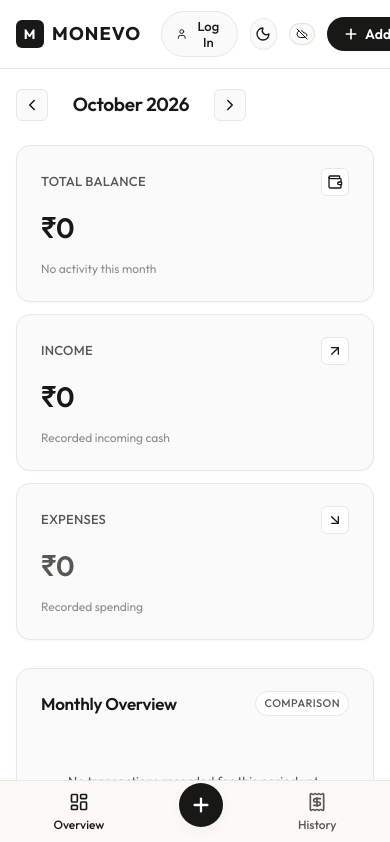
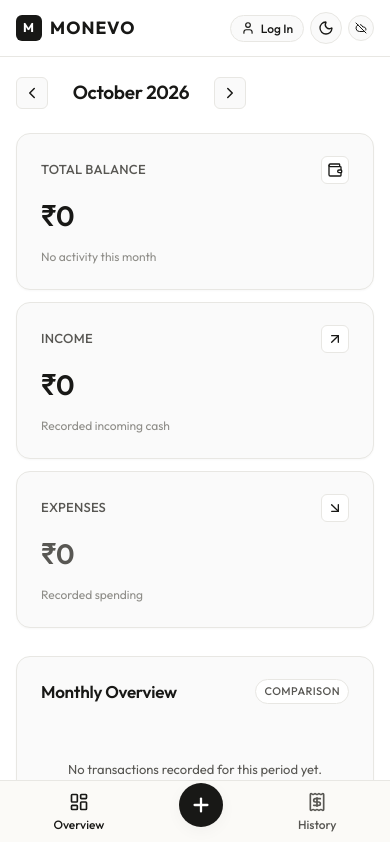
Before and after one commit to RohanCodesDev/Monevo, a React (Vite) app in the folder frontend/: page / in a window 390 px wide. Shown: the top 842 px of the page. Built offline with nearby package versions, Linux system fonts and the light colour scheme; no server answers.

Commit message:
fix: mobile header layout and remove redundant add button on small screens

```diff
--- a/frontend/src/components/Header.css
+++ b/frontend/src/components/Header.css
@@ -11,17 +11,18 @@
 .header-inner {
   max-width: 1200px;
   margin: 0 auto;
-  height: 68px;
+  height: 64px;
   display: flex;
   align-items: center;
   justify-content: space-between;
-  gap: 20px;
+  gap: 16px;
 }
 
 .header-brand-group {
   display: flex;
   align-items: baseline;
-  gap: 14px;
+  gap: 12px;
+  flex-shrink: 0;
 }
 
 .header-logo {
@@ -38,17 +39,17 @@
   display: flex;
   align-items: center;
   justify-content: center;
-  width: 28px;
-  height: 28px;
+  width: 26px;
+  height: 26px;
   background-color: var(--color-charcoal);
   color: var(--color-bg);
   border-radius: var(--radius-sm);
-  font-size: 0.85rem;
+  font-size: 0.8rem;
   font-weight: 700;
 }
 
 .logo-text {
-  font-size: 1.15rem;
+  font-size: 1.1rem;
   letter-spacing: 0.06em;
 }
 
@@ -64,13 +65,13 @@
   align-items: center;
   gap: 4px;
   background-color: var(--color-border-subtle);
-  padding: 4px;
+  padding: 3px;
   border-radius: var(--radius-full);
 }
 
 .nav-link {
-  padding: 6px 16px;
-  font-size: 0.875rem;
+  padding: 5px 14px;
+  font-size: 0.8125rem;
   font-weight: 500;
   color: var(--color-secondary);
   border-radius: var(--radius-full);
@@ -90,14 +91,15 @@
 .header-actions {
   display: flex;
   align-items: center;
-  gap: 12px;
+  gap: 8px;
+  flex-shrink: 0;
 }
 
-/* Auth user badge / login button */
+/* User profile badge */
 .user-profile-badge {
   display: flex;
   align-items: center;
-  gap: 8px;
+  gap: 6px;
   padding: 4px 10px;
   background-color: var(--color-surface);
   border: 1px solid var(--color-border);
@@ -105,10 +107,10 @@
   font-size: 0.8125rem;
   font-weight: 500;
   color: var(--color-charcoal);
+  max-width: 130px;
 }
 
 .user-name-label {
-  max-width: 110px;
   overflow: hidden;
   text-overflow: ellipsis;
   white-space: nowrap;
@@ -123,20 +125,22 @@
 }
 
 .btn-logout:hover {
-  color: var(--color-expense);
+  color: var(--color-charcoal);
 }
 
+/* Login button */
 .btn-login-open {
   display: flex;
   align-items: center;
   gap: 6px;
-  padding: 6px 14px;
+  padding: 6px 12px;
   background-color: var(--color-surface);
   color: var(--color-charcoal);
   border: 1px solid var(--color-border);
   border-radius: var(--radius-full);
   font-size: 0.8125rem;
   font-weight: 500;
+  white-space: nowrap;
   transition: all var(--transition-fast);
 }
 
@@ -151,6 +155,7 @@
   justify-content: center;
   width: 32px;
   height: 32px;
+  flex-shrink: 0;
   border-radius: var(--radius-full);
   border: 1px solid var(--color-border);
   background-color: var(--color-surface);
@@ -160,45 +165,27 @@
 
 .btn-theme-toggle:hover {
   border-color: var(--color-charcoal);
-  transform: translateY(-1px);
 }
 
 /* Sync indicator */
 .sync-indicator {
   display: flex;
   align-items: center;
-  gap: 6px;
+  gap: 5px;
   font-size: 0.75rem;
   font-weight: 500;
-  padding: 4px 10px;
+  padding: 4px 9px;
   border-radius: var(--radius-full);
   border: 1px solid var(--color-border);
   background-color: var(--color-surface);
-}
-
-.sync-indicator.sync-synced {
-  color: var(--color-income);
-  border-color: rgba(42, 111, 78, 0.2);
-}
-
-.sync-indicator.sync-syncing {
-  color: var(--color-secondary);
-}
-
-.sync-indicator.sync-saved-locally {
-  color: var(--color-secondary);
-}
-
-.sync-indicator.sync-offline {
-  color: var(--color-warning);
-  border-color: rgba(176, 125, 43, 0.2);
+  white-space: nowrap;
 }
 
 .sync-dot {
-  width: 6px;
-  height: 6px;
+  width: 5px;
+  height: 5px;
   border-radius: 50%;
-  background-color: var(--color-secondary);
+  background-color: var(--color-charcoal);
 }
 
 .spin {
@@ -210,48 +197,82 @@
   to { transform: rotate(360deg); }
 }
 
-/* Primary Add Button */
+/* Primary Add Button (desktop) */
 .btn-add-transaction {
   display: flex;
   align-items: center;
-  gap: 6px;
+  gap: 5px;
   background-color: var(--color-charcoal);
   color: var(--color-bg);
-  padding: 8px 16px;
+  padding: 7px 14px;
   border-radius: var(--radius-full);
-  font-size: 0.875rem;
+  font-size: 0.8125rem;
   font-weight: 600;
+  white-space: nowrap;
   transition: all var(--transition-fast);
-  box-shadow: var(--shadow-sm);
 }
 
 .btn-add-transaction:hover {
-  opacity: 0.9;
-  transform: translateY(-1px);
-  box-shadow: var(--shadow-md);
+  opacity: 0.88;
 }
 
-.btn-add-transaction:active {
-  transform: translateY(0);
-}
-
-@media (max-width: 768px) {
+/* Tablet & Mobile Responsiveness */
+@media (max-width: 860px) {
   .logo-tagline {
     display: none;
   }
+}
+
+@media (max-width: 640px) {
+  .app-header {
+    padding: 0 16px;
+  }
+
+  .header-inner {
+    height: 56px;
+    gap: 8px;
+  }
+
+  .header-nav {
+    display: none; /* Managed by bottom navigation */
+  }
+
+  /* On mobile, hide the desktop add button since the bottom floating action bar handles it */
+  .btn-add-transaction {
+    display: none;
+  }
+
+  /* Keep status compact */
   .sync-label {
     display: none;
   }
+
   .sync-indicator {
-    padding: 4px 6px;
+    padding: 6px;
+  }
+
+  .btn-login-open {
+    padding: 5px 10px;
+    font-size: 0.75rem;
+  }
+
+  .btn-login-open span {
+    display: inline;
+  }
+
+  .header-actions {
+    gap: 6px;
+  }
+
+  .user-profile-badge {
+    max-width: 90px;
+    padding: 3px 8px;
+    font-size: 0.75rem;
   }
 }
 
-@media (max-width: 480px) {
-  .app-header {
-    padding: 0 16px;
-  }
-  .header-nav {
+@media (max-width: 380px) {
+  .sync-indicator {
     display: none;
   }
 }
```
